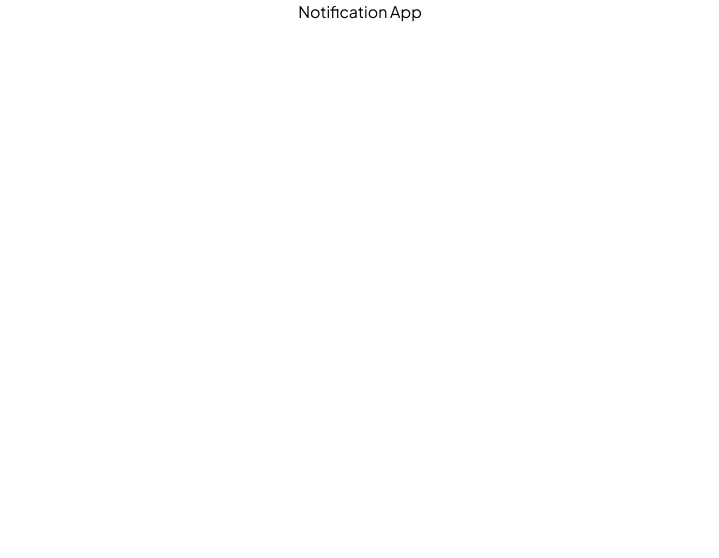
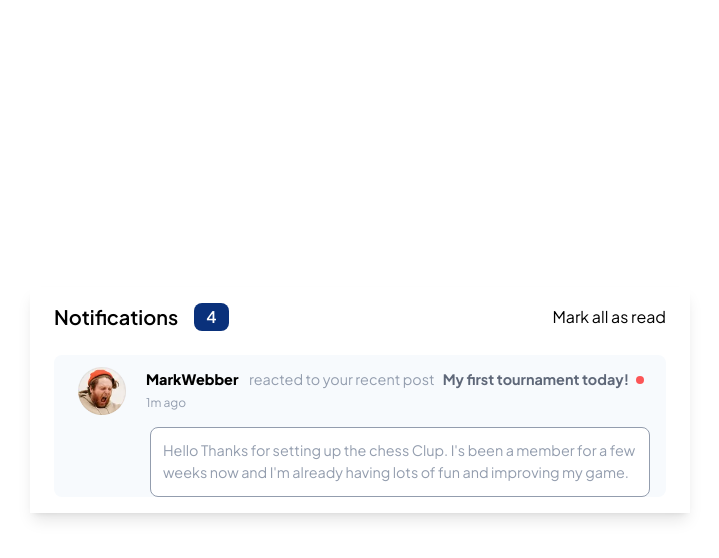
Before and after one commit to pxycknomdictator/Notification-Page, a React (Vite) app: page / in a window 1280 px wide. Shown: the top 558 px of the page, without its empty margins (280-999 px from the left). Built offline with nearby package versions, Linux system fonts and the light colour scheme.

Commit message:
desktop desing completed

```diff
--- a/src/App.jsx
+++ b/src/App.jsx
@@ -1,9 +1,18 @@
 import React from "react";
+import Header from "./components/Header/Header";
+import Comments from "./components/Comments/Comments";
 
 const App = () => {
   return (
     <>
-      <h1 className="text-center">Notification App</h1>
+      <main className="w-full h-full grid place-items-center">
+        <section className="sm:w-full md:w-[600px] lg:w-[660px] shadow-lg py-4 px-6">
+          <Header></Header>
+          <div className="mt-6 grid gap-3">
+            <Comments></Comments>
+          </div>
+        </section>
+      </main>
     </>
   );
 };
--- /dev/null
+++ b/src/components/Comments/Comments.jsx
@@ -0,0 +1,35 @@
+import React from "react";
+import profile from "../../assets/avatar-mark-webber.webp";
+
+const Comments = () => {
+  return (
+    <section className="w-full bg-Very-light-grayish-blue rounded-lg">
+      <div className=" flex items-center gap-5 py-3 px-6 cursor-pointer">
+        <div className="w-12">
+          <img className="w-full" src={profile} alt="profile-Image" />
+        </div>
+        <div>
+          <div className="sm:text-[.75rem] md:text-[.8rem] lg:text-[.9rem] leading-5 relative">
+            <span className="font-extrabold mr-2">MarkWebber</span>{" "}
+            <span className="text-Grayish-blue mr-2">
+              reacted to your recent post
+            </span>
+            <span className="text-Dark-grayish-blue font-bold red-Dot">
+              My first tournament today!
+            </span>
+          </div>
+          <span className="text-Grayish-blue text-xs">1m ago</span>
+        </div>
+      </div>
+      <div>
+        <article className="rounded-lg md:text-[.7rem] lg:text-[.9rem] bg-White text-Grayish-blue border border-r-Grayish-blue py-3 px-3 ml-24 mr-4">
+          Hello Thanks for setting up the chess Clup. I's been a member for a
+          few weeks now and I'm already having lots of fun and improving my
+          game.
+        </article>
+      </div>
+    </section>
+  );
+};
+
+export default Comments;
--- /dev/null
+++ b/src/components/Header/Header.jsx
@@ -0,0 +1,19 @@
+import React from "react";
+
+const Header = () => {
+  return (
+    <header className="flex justify-between items-center">
+      <div className="flex items-center gap-4">
+        <h1 className="font-semibold text-xl">Notifications</h1>
+        <span className="bg-blue text-White font-semibold py-[2px] px-3 rounded-lg">
+          4
+        </span>
+      </div>
+      <div>
+        <span className="hover:text-blue cursor-pointer animation">Mark all as read</span>
+      </div>
+    </header>
+  );
+};
+
+export default Header;
--- a/src/index.css
+++ b/src/index.css
@@ -3,7 +3,26 @@
 @tailwind utilities;
 
 @layer base {
-  html {
+  html,
+  body,
+  #root {
     font-family: "Plus Jakarta Sans", sans-serif;
+    width: 100%;
+    height: 100%;
+  }
+
+  .red-Dot::after {
+    position: absolute;
+    content: "";
+    width: 8px;
+    height: 8px;
+    background: rgba(255, 0, 0, 0.658);
+    border-radius: 50%;
+    top: 7px;
+    right: -15px;
+  }
+
+  .animation {
+    transition: all 0.25s ease-in-out;
   }
 }
```
